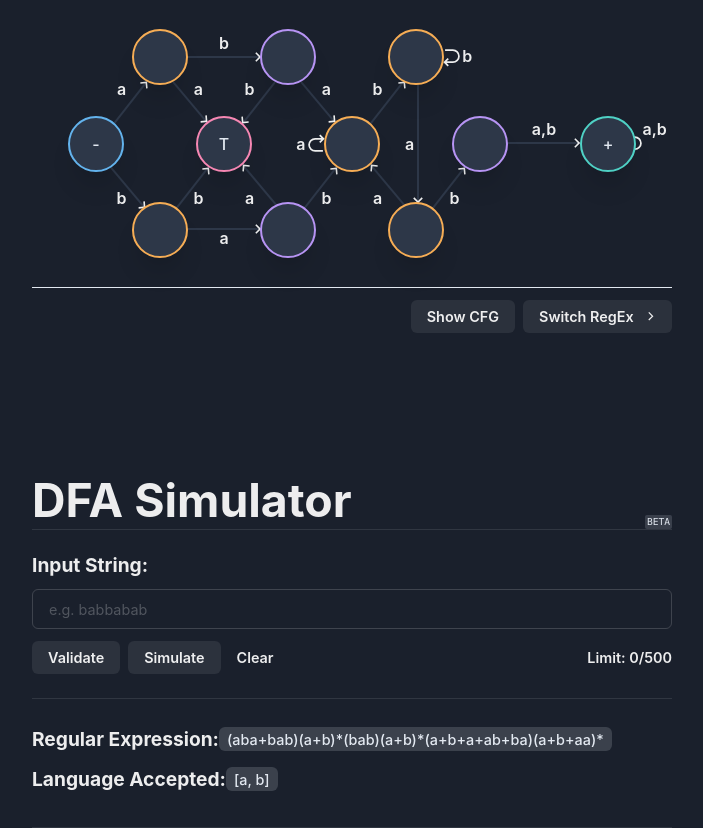
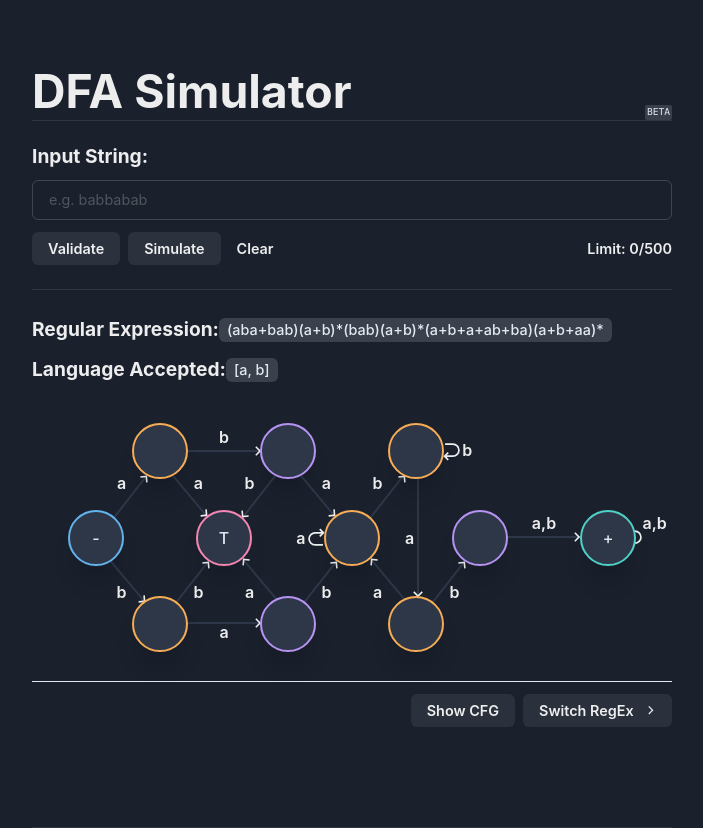
Before and after one commit to Kaezie/AutomataDFA, a Next.js app: page / in a window 1280 px wide. Shown: the whole page, without its empty margins (288-991 px from the left). Built offline with nearby package versions, Linux system fonts and the light colour scheme.

Commit message:
change layout fix

```diff
--- a/components/Main.js
+++ b/components/Main.js
@@ -196,17 +196,8 @@ const Main = () => {
     <Flex
       direction={["column"]}
       align="center"
-      justify="space-between"
       height="100vh"
     >
-      <RightBox
-        prob2={prob2}
-        simulating={simulating}
-        regex1={regex1}
-        regex2={regex2}
-        currentNode={currentNode}
-        handleSwitch={handleSwitch}
-      />
       <LeftBox
         handleTest={handleTest}
         data={data}
@@ -220,6 +211,14 @@ const Main = () => {
         regex1={regex1}
         regex2={regex2}
       />
+      <RightBox
+        prob2={prob2}
+        simulating={simulating}
+        regex1={regex1}
+        regex2={regex2}
+        currentNode={currentNode}
+        handleSwitch={handleSwitch}
+      />
       <Divider
         display={["block", null, "block", null, null, "none"]}
         mt="6"
```
